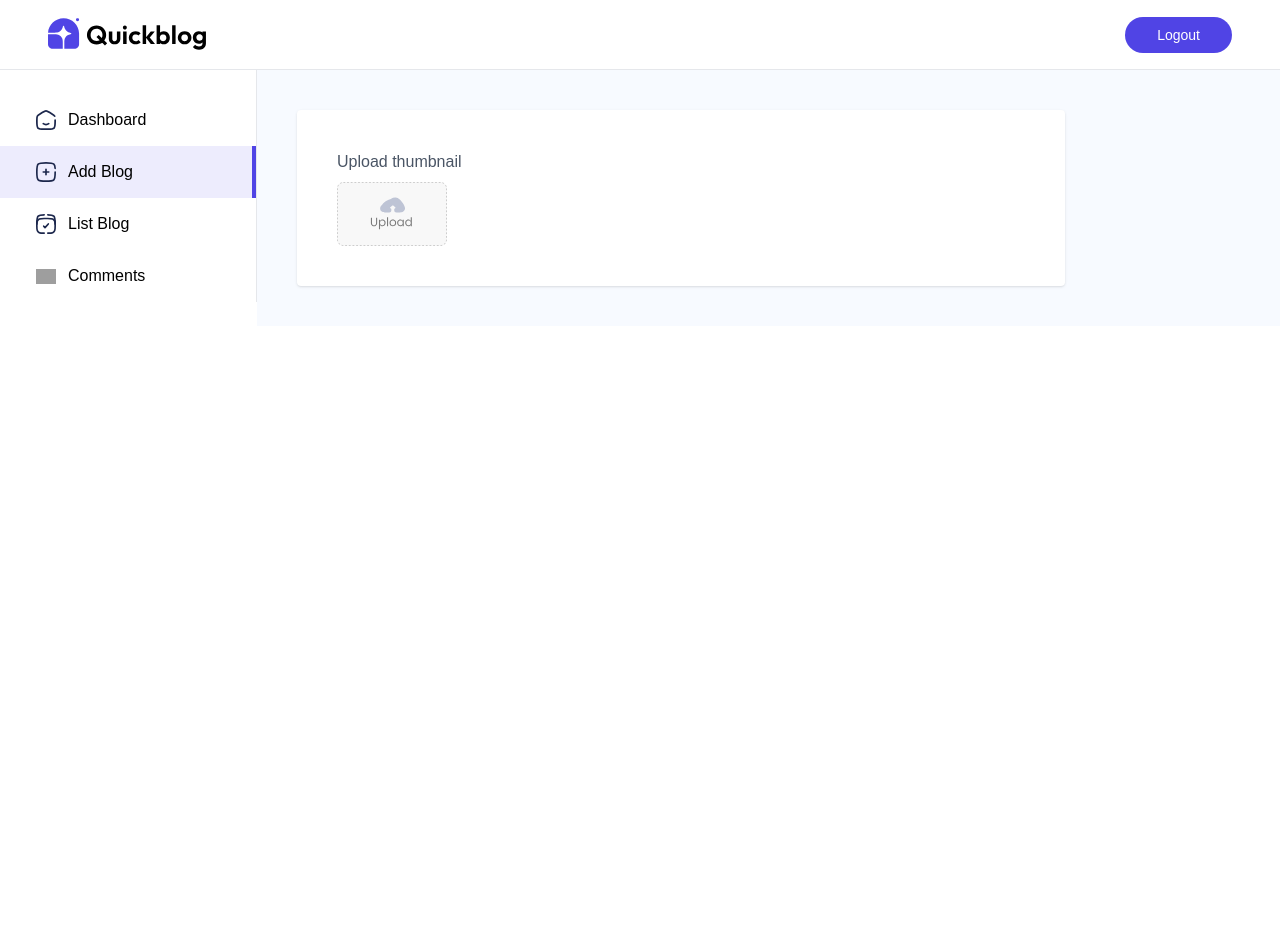
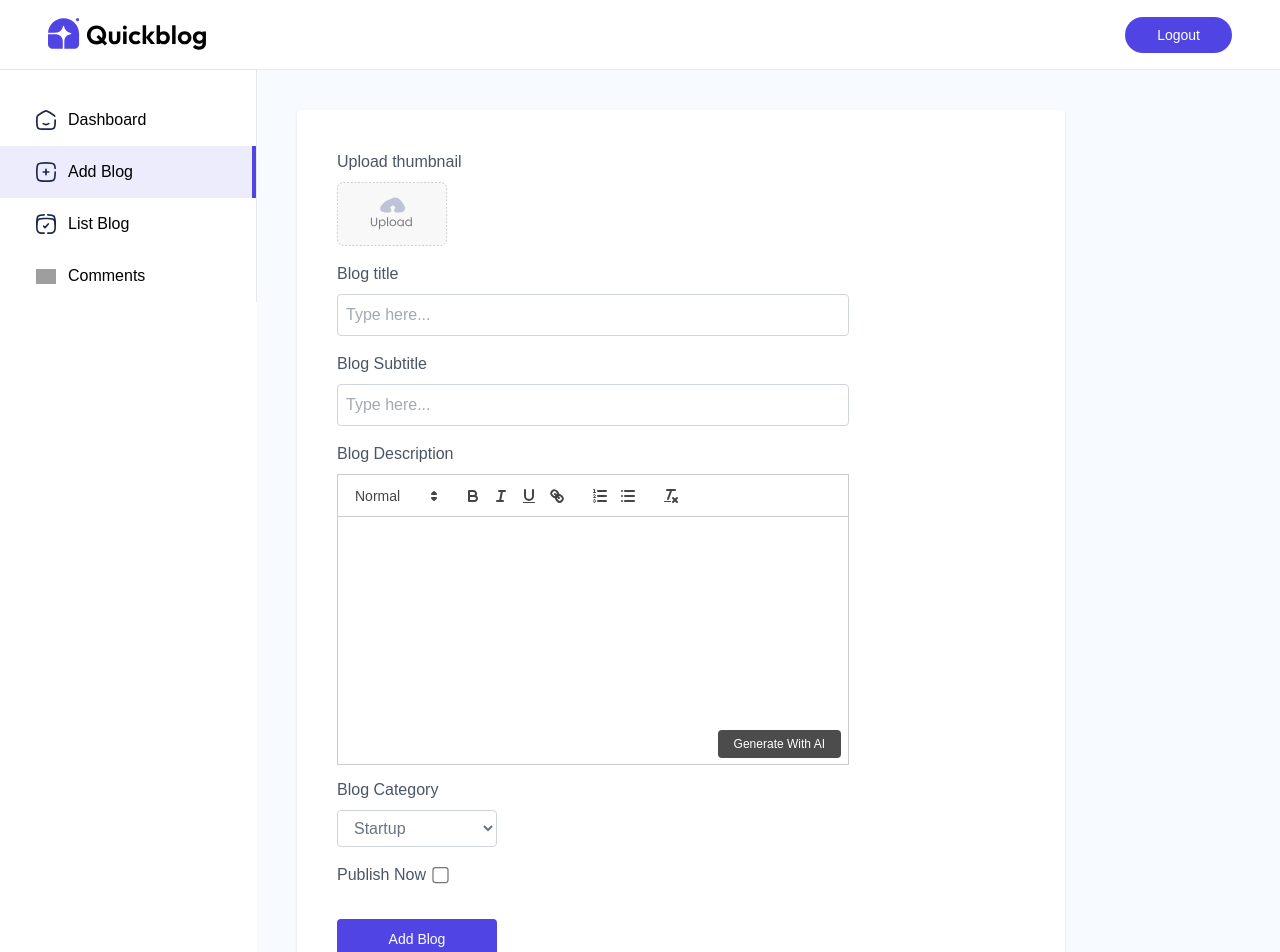
Before and after one commit to malikhammad678/MERN-BLOG-APP, a React (Vite) app in the folder client/: page /admin/add-blog in a window 1280 px wide. Shown: the top 952 px of the page. Before the commit the page ends 800 px from the top, so only its background shows below. Built offline with nearby package versions, Linux system fonts and the light colour scheme; grey boxes are pictures that could not be loaded.

Commit message:
Frontend Completed

```diff
--- a/client/package.json
+++ b/client/package.json
@@ -13,6 +13,7 @@
     "@tailwindcss/vite": "^4.1.12",
     "moment": "^2.30.1",
     "motion": "^12.23.12",
+    "quill": "^2.0.3",
     "react": "^19.1.1",
     "react-dom": "^19.1.1",
     "react-router-dom": "^7.8.1",
--- a/client/src/App.jsx
+++ b/client/src/App.jsx
@@ -9,21 +9,20 @@
 import Comment from './pages/admin/Comment'
 import Login from './components/admin/Login'
 
+import 'quill/dist/quill.snow.css'
+
 const App = () => {
   return (
     <>
     <Routes>
       <Route path='/' element={ <Home /> } />
       <Route path='/blog/:_id' element={ <Blog /> } />
-
       <Route path='/admin' element={ true ? <Layout /> : <Login /> }>
         <Route index  element={ <Dashboard /> } />
         <Route path='add-blog' element={ <AddBlog /> } />
         <Route path='list-blog' element={ <ListBlog /> } />
         <Route path='comments' element={ <Comment /> } />
       </Route>
-
-
       </Routes>
     </>
   )
--- a/client/src/pages/admin/AddBlog.jsx
+++ b/client/src/pages/admin/AddBlog.jsx
@@ -1,9 +1,14 @@
-import { useState } from "react"
-import { assets } from "../../assets/assets"
+import { useEffect, useRef, useState } from "react"
+import { assets, blogCategories } from "../../assets/assets"
+
+import Quill from "quill"
 
 const AddBlog = () => {
 
-  const [image,setImage] = useState(false)
+const editorRef = useRef(null)
+const quillRef = useRef(null)
+
+const [image,setImage] = useState(null)
 const [title,setTitle] = useState("")
 const [subTitle,setSubTitle] = useState("")
 const [category,setCategory] = useState("Startup")
@@ -13,14 +18,54 @@
   e.preventDefault()
 }
 
+const generateContent = async () => {
+    e.preventDefault()
+}
+
+useEffect(() => {
+    if(!quillRef.current && editorRef.current) {
+      quillRef.current = new Quill(editorRef.current, { theme: 'snow' })
+    }
+},[])
+
+
   return (
    <form onSubmit={onSubmitHandler} className="flex-1 bg-blue-50/50 text-gray-600 h-full overflow-scroll">
     <div className="bg-white w-full max-w-3xl p-4 md:p-10 sm:m-10 shadow rounded">
        <p>Upload thumbnail</p>
        <label htmlFor="image">
-        <img src={assets.upload_area} className="mt-2 h-16 rounded cursor-pointer" alt="" />
-        <input type="file" id="image" hidden required/>
+        <img src={!image ? assets.upload_area : URL.createObjectURL(image)} className="mt-2 h-16 rounded cursor-pointer" alt="" />
+        <input onChange={(e) => setImage(e.target.files[0])} type="file" id="image" hidden required/>
        </label>
+       <p className="mt-4">Blog title</p>
+       <input type="text" placeholder="Type here..." className="w-full max-w-lg mt-2 border border-gray-300 outline-none rounded p-2" onChange={e => setTitle(e.target.value)} value={title} />
+       <p className="mt-4">Blog Subtitle</p>
+       <input type="text" placeholder="Type here..." className="w-full max-w-lg mt-2 border border-gray-300 outline-none rounded p-2" onChange={e => subTitle(e.target.value)} value={subTitle} />
+       <p className="mt-4">Blog Description</p>
+       <div className="max-w-lg h-74 pb-16 sm:pb-10 pt-2 relative">
+        <div ref={editorRef}>
+
+        </div>
+         <button type="button" onClick={generateContent} className="absolute bottom-1 right-2 ml-2 text-xs text-white bg-black/70 px-4 py-1.5 rounded hover:underline cursor-pointer">Generate With AI</button>
+       </div>
+
+       <p className="mt-4">Blog Category</p>
+       <select onChange={e => setCategory(e.target.value)} value={category} name="category" id="" className="mt-2 px-3 py-2 border text-gray-500 border-gray-300 outline-none rounded">
+        <option value="">Select Category</option>
+        {
+          blogCategories.map((item,index) => {
+            return <option key={index} value={item}>{item}</option>
+          })
+        }
+       </select>
+
+       <div className="flex gap-2 mt-4">
+        <p>Publish Now</p>
+        <input type="checkbox" checked={isPublished} className="scale-125 cursor-pointer" onChange={e=> setIsPublished(e.target.checked)} />
+       </div>
+
+    <button type="submit" className="mt-8 w-40 h-10 bg-primary text-white rounded cursor-pointer text-sm">Add Blog</button>
+
     </div>
    </form>
   )
```
Also changed, not shown: 1 other file (tests, documents, lock files or other folders). Lines whose indentation alone changed are shown as unchanged.
